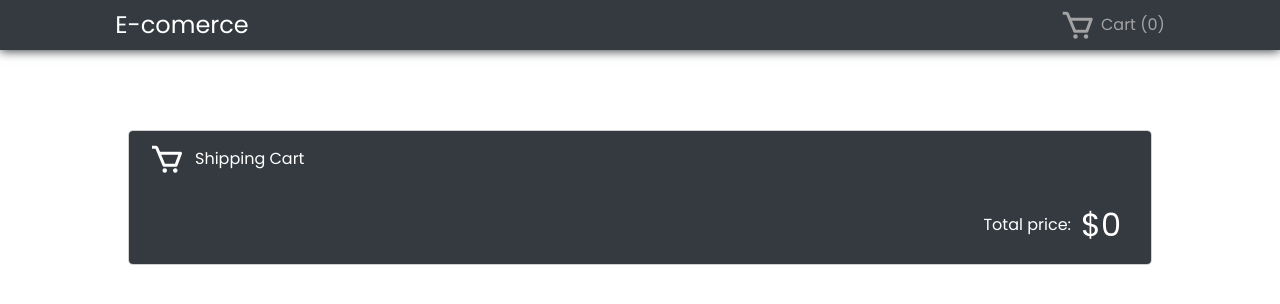
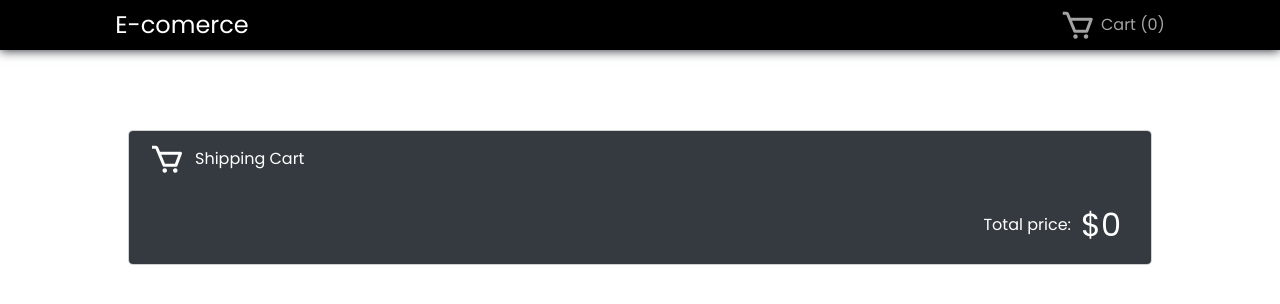
Before and after one commit to leonmjuancarlos/react-ecommerce-app, a React (Create React App) app: page /cart in a window 1280 px wide. Shown: the top 304 px of the page. Built offline with nearby package versions, Linux system fonts and the light colour scheme.

Commit message:
refactor: navbar to styled-componets

```diff
--- a/src/App.js
+++ b/src/App.js
@@ -1,12 +1,19 @@
 import React, { useReducer } from 'react'
+import { BrowserRouter as Router, Switch, Route } from 'react-router-dom'
+import { ThemeProvider } from 'styled-components'
+import { cartReducer } from './reducers/cart.reducer'
 import Navbar from './components/Navbar'
 import Shop from './pages/Shop'
 import CartPage from './pages/CartPage'
-import { BrowserRouter as Router, Switch, Route } from 'react-router-dom'
-import { cartReducer } from './reducers/cart.reducer'
 import './App.css'
 
 export const CartContext = React.createContext()
+
+const theme = {
+  dark: {
+    headerBackground: 'black',
+  },
+}
 
 function App() {
   const [state, dispatch] = useReducer(cartReducer, {
@@ -16,6 +23,7 @@ function App() {
   return (
     <Router>
       <CartContext.Provider value={{ state, dispatch }}>
+        <ThemeProvider theme={theme.dark}>
           <Navbar />
           <Switch>
             <Route exact path="/">
@@ -25,6 +33,7 @@ function App() {
               <CartPage products={state.products} />
             </Route>
           </Switch>
+        </ThemeProvider>
       </CartContext.Provider>
     </Router>
   )
--- a/src/components/Navbar/Navbar.css
+++ /dev/null
@@ -1,25 +0,0 @@
-.navbar {
-  width: 100%;
-  height: 50px;
-  background-color: #343a40;
-  margin-bottom: 20px;
-  box-shadow: 0 1px 10px #343a40;
-  position: sticky;
-  top: 0;
-  z-index: 1;
-}
-
-.navbar__container {
-  width: 82%;
-  height: 100%;
-  margin: auto;
-  display: flex;
-  align-items: center;
-  justify-content: space-between;
-}
-
-.navbar span {
-  color: #fff;
-  display: block;
-  font-size: 1.5rem;
-}
--- a/src/components/Navbar/index.js
+++ b/src/components/Navbar/index.js
@@ -1,21 +1,21 @@
 import Cart from '../Cart'
 import { Link } from 'react-router-dom'
-import './Navbar.css'
+import S from './styles'
 
 export default function Navbar() {
   return (
-    <div className="navbar">
-      <div className="navbar__container">
+    <S.Navbar>
+      <S.Container>
         <Link
           to="/"
           style={{
             textDecoration: 'none',
           }}
         >
-          <span>E-comerce</span>
+          <S.Title>E-comerce</S.Title>
         </Link>
         <Cart />
-      </div>
-    </div>
+      </S.Container>
+    </S.Navbar>
   )
 }
--- /dev/null
+++ b/src/components/Navbar/styles.js
@@ -0,0 +1,31 @@
+import styled from 'styled-components'
+
+export const S = {}
+
+S.Navbar = styled.div`
+  width: 100%;
+  height: 50px;
+  background-color: ${({ theme }) => theme.headerBackground || '#343a40'};
+  margin-bottom: 20px;
+  box-shadow: 0 1px 10px #343a40;
+  position: sticky;
+  top: 0;
+  z-index: 1;
+`
+
+S.Container = styled.div`
+  width: 82%;
+  height: 100%;
+  margin: auto;
+  display: flex;
+  align-items: center;
+  justify-content: space-between;
+`
+
+S.Title = styled.span`
+  color: #fff;
+  display: block;
+  font-size: 1.5rem;
+`
+
+export default S
```
Lines whose indentation alone changed are shown as unchanged.
